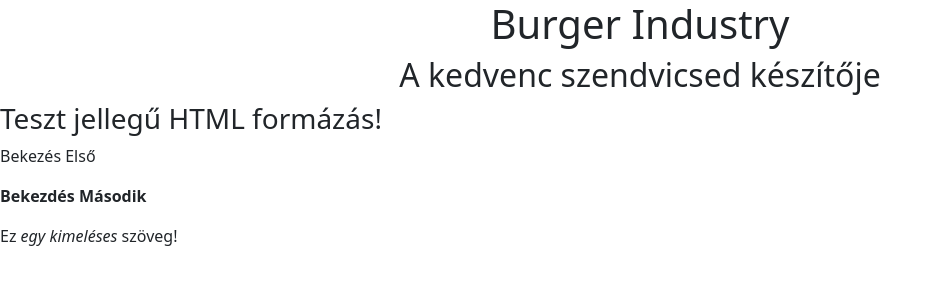
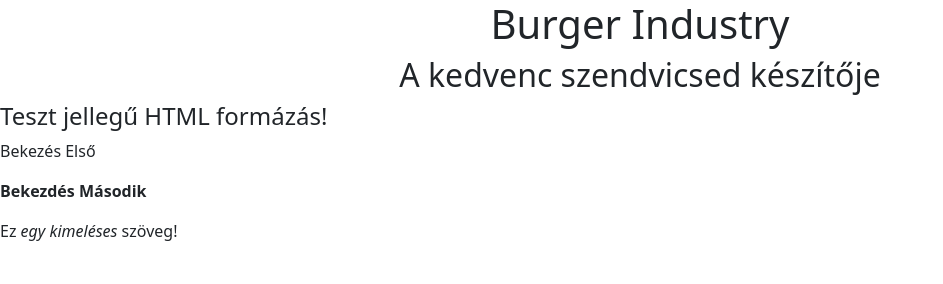
Before and after one commit to NagypalMarton/Burger-Industry, a plain HTML site: page index.html in a window 1280 px wide. Shown: the whole page, without its empty margins (0-943 px from the left). Drawn offline with nearby package versions, Linux system fonts and the light colour scheme.

Commit message:
update index.html

```diff
--- a/index.html
+++ b/index.html
@@ -12,7 +12,7 @@
   <script src="https://cdn.jsdelivr.net/npm/bootstrap@5.1.0/dist/js/bootstrap.bundle.min.js" integrity="sha384-U1DAWAznBHeqEIlVSCgzq+c9gqGAJn5c/t99JyeKa9xxaYpSvHU5awsuZVVFIhvj" crossorigin="anonymous"></script><!--Lehet/kell tartalmaznia valamilyen tartalmat--->
 <h1><center>Burger Industry</center></h1>
 <h2><center>A kedvenc szendvicsed készítője</center></h2>
-<h3>Teszt jellegű HTML formázás!</h3>
+<h4>Teszt jellegű HTML formázás!</h4>
 <p>Bekezés Első</p>
 <p><b>Bekezdés</b> <strong>Második</strong></p>
 <p>Ez <i>egy</i> <em>kimeléses</em> szöveg!</p>
```
